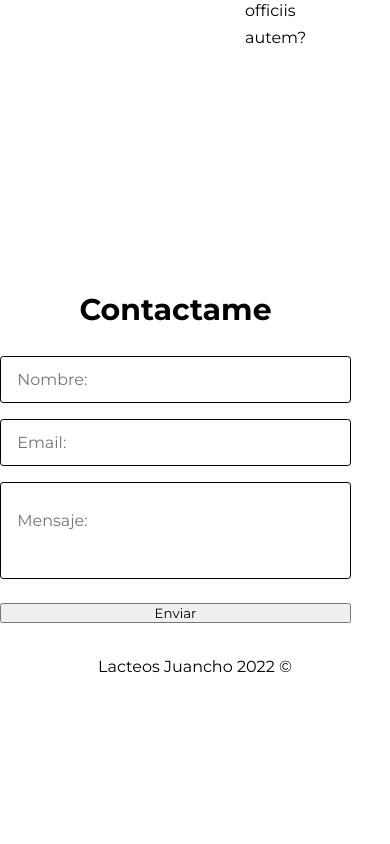
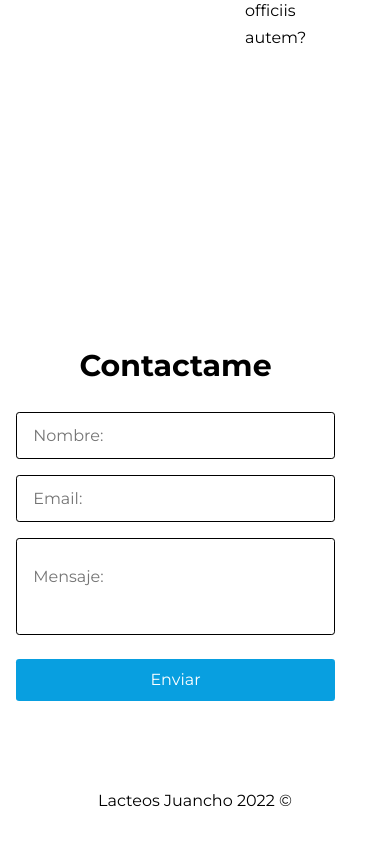
Before and after one commit to ceair02/lacteos_juancho_web, a plain HTML site: page index.html in a window 390 px wide. Shown: the part 6305-7149 px from the top of the page. Before the commit the page ends 7016 px from the top, so only its background shows below. Drawn offline with Linux system fonts and the light colour scheme; a web font is replaced by a local one.

Commit message:
Formulario_con_servicio_externo_terminado

```diff
--- a/css/style.css
+++ b/css/style.css
@@ -266,4 +266,19 @@ a {
 
 .form-cta {
     font-family: inherit;
+    font-size: 1rem;
+    background-color: #089FE0;
+    color: white;
+    border: none;
+    font-weight: 300;
+    padding: .7em 0;
+    border-radius: .2em;
+    cursor: pointer;
+    font-weight: 400;
+
 }
+@media (max-width:450px){
+    .form{
+      padding: 3.5em 1em;
+    }
+}
--- a/index.html
+++ b/index.html
@@ -111,19 +111,19 @@
     </section>
     <section id="contacto">
         <div class="container">
-         <form class="form">
-            <div class="form-container">
-                <h2 class="form-title"> Contactame</h2>
-                <input type="text" class="form-input" placeholder="Nombre:">
-                <input type="email" class="form-input" placeholder="Email:">
-                <textarea class="form-input form-input-message" placeholder="Mensaje:"></textarea>
+            <form class="form" action="https://formspree.io/f/mknebewg" method="POST">
+                <div class="form-container">
+                    <h2 class="form-title"> Contactame</h2>
+                    <input type="text" class="form-input" placeholder="Nombre: " name">
+                    <input type="email" class="form-input" placeholder="Email:" name=_replyto">
+                    <textarea class="form-input form-input-message" placeholder="Mensaje:" name="message"></textarea>
 
-                <input type="submit" value="Enviar" class="form-cta">
+                    <input type="submit" value="Enviar" class="form-cta">
 
 
 
-            </div>
-         </form>
+                </div>
+            </form>
         </div>
 
     </section>
```
